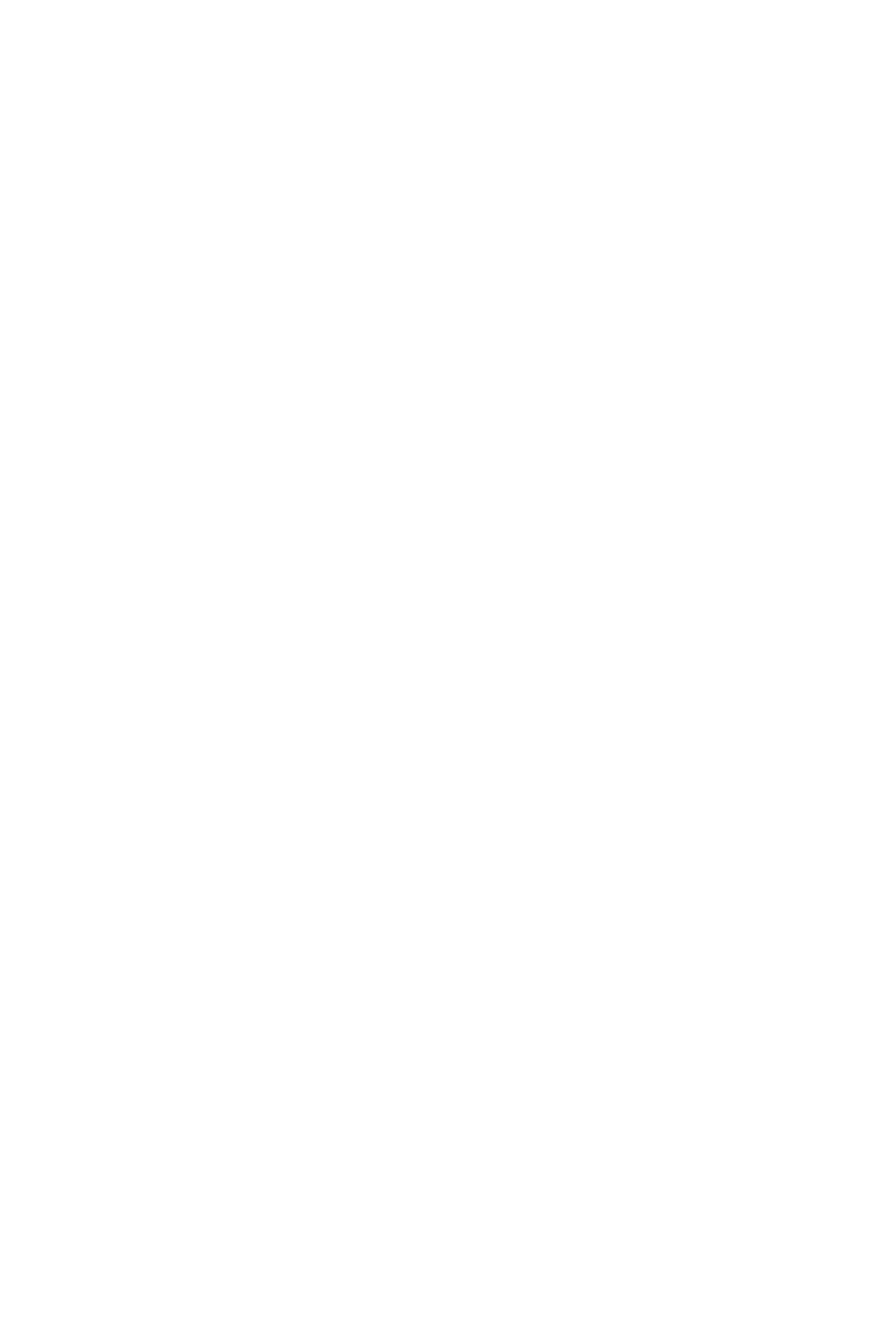
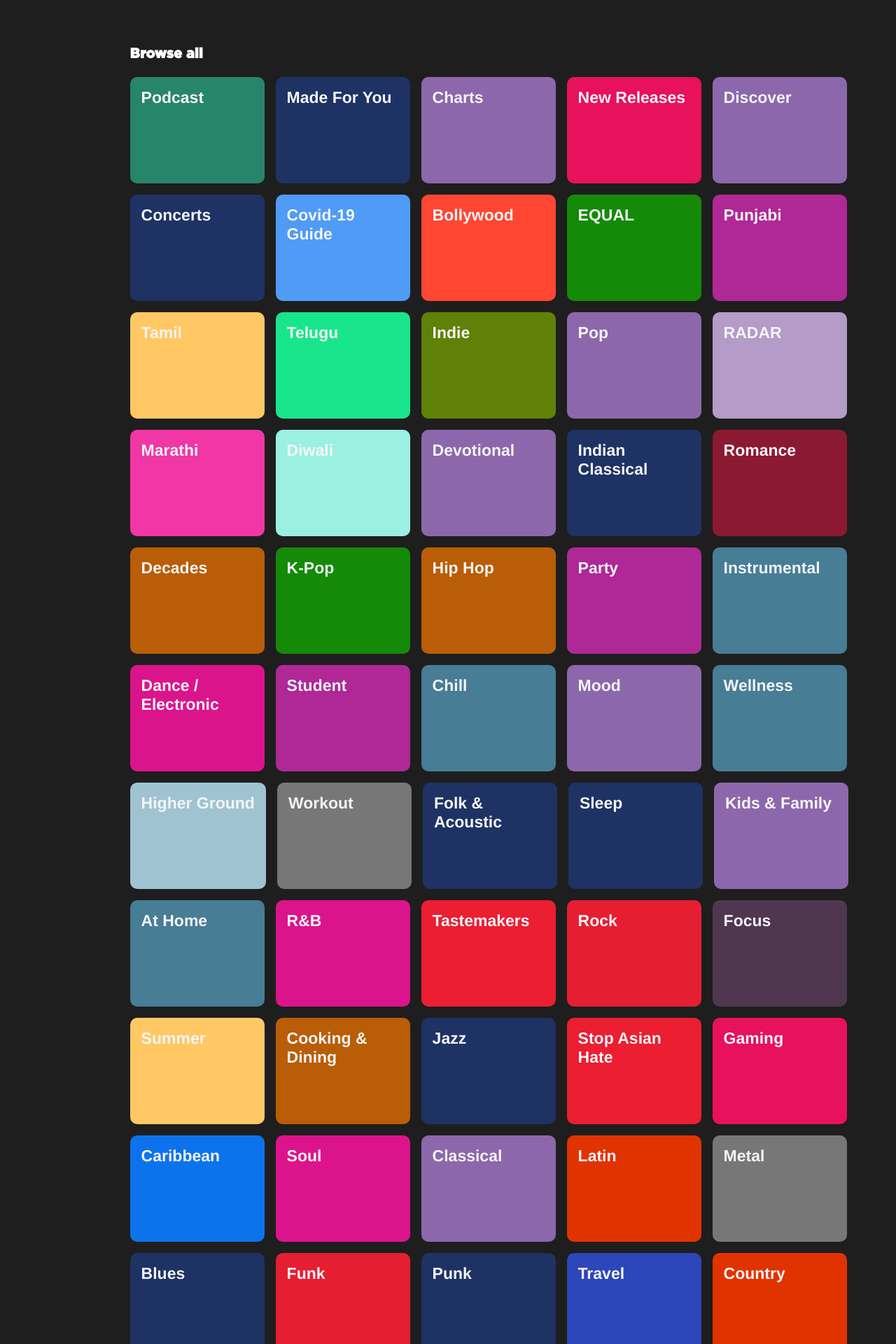
Before and after one commit to clubgamma/spotify-web-clone, a React (Create React App) app: page /search in a window 1280 px wide. Shown: the top 1920 px of the page at 70% size. Before the commit the page ends 800 px from the top, so only its background shows below. Built offline with nearby package versions, Linux system fonts and the light colour scheme; a web font is replaced by a local one.

Commit message:
feat:search page ui implemented

```diff
--- /dev/null
+++ b/src/Containers/Card/Card.js
@@ -0,0 +1,25 @@
+const Card = ({ title, bgColor, children }) => {
+  const style = {
+    color: "#f4f5f7",
+    minWidth: "160px",
+    height: "120px",
+    borderRadius: "10px",
+    backgroundColor: bgColor,
+    cursor: "pointer",
+    fontSize: "23px",
+    padding: "16px",
+    overflowWrap: "break-word",
+    textTransform: "capitalize",
+    marginBottom: "16px",
+    marginRight: "16px",
+  };
+
+  return (
+    <h3 style={style}>
+      {title}
+      <h3 style={{ fontSize: "23px" }}>{children}</h3>
+    </h3>
+  );
+};
+
+export default Card;
--- a/src/Containers/Layout/Layout.js
+++ b/src/Containers/Layout/Layout.js
@@ -5,10 +5,12 @@ import Home from "../Home/Home";
 import Login from "../Login/Login";
 import Playlist from "../Playlist/Playlist";
 import Signup from "../Signup/Signup";
+import Search from "../Search/Search";
 
 const Layout = () => {
   return (
     <Switch>
+      <Route path="/search" exact component={Search} />
       <Route path="/signup" exact component={Signup} />
       <Route path="/login" exact component={Login} />
       <Route path="/playlist" exact component={Playlist} />
--- /dev/null
+++ b/src/Containers/Search/Search.js
@@ -0,0 +1,104 @@
+import styles from "./Search.module.css";
+import Card from "../Card/Card";
+
+const Search = () => (
+  <div className={styles.temp}>
+    <div className={styles.container}>
+      <h1>Browse all</h1>
+
+      <div className={styles.wrapper}>
+        <Card title="podcast" bgColor="#27856a" />
+        <Card title="made for you" bgColor="#1e3264" />
+        <Card title="charts" bgColor="#8d67ab" />
+        <Card title="new releases" bgColor="#e8115b" />
+        <Card title="discover" bgColor="#8d67ab" />
+        <Card title="concerts" bgColor="#1e3264" />
+
+        <Card title="covid-19" bgColor="#509bf5">
+          guide
+        </Card>
+        <Card title="bollywood" bgColor="#ff4632" />
+        <Card title="EQUAL" bgColor="#148a08" />
+        <Card title="punjabi" bgColor="#af2896" />
+        <Card title="tamil" bgColor="#ffc864" />
+        <Card title="telugu" bgColor="#19e68c" />
+
+        <Card title="indie" bgColor="#608108" />
+        <Card title="pop" bgColor="#8d67ab" />
+        <Card title="RADAR" bgColor="#b49bc8" />
+        <Card title="marathi" bgColor="#f037a5" />
+        <Card title="diwali" bgColor="#9cf0e1" />
+        <Card title="devotional" bgColor="#8d67ab" />
+
+        <Card title="indian" bgColor="#1e3264">
+          classical
+        </Card>
+        <Card title="romance" bgColor="#8c1932" />
+        <Card title="decades" bgColor="#ba5d07" />
+        <Card title="k-pop" bgColor="#148a08" />
+        <Card title="hip hop" bgColor="#ba5d07" />
+        <Card title="party" bgColor="#af2896" />
+
+        <Card title="instrumental" bgColor="#477d95" />
+        <Card title="dance /" bgColor="#dc148c">
+          electronic
+        </Card>
+        <Card title="student" bgColor="#af2896" />
+        <Card title="chill" bgColor="#477d95" />
+        <Card title="mood" bgColor="#8d67ab" />
+        <Card title="wellness" bgColor="#477d95" />
+
+        <Card title="higher ground" bgColor="#a0c3d2" />
+        <Card title="workout" bgColor="#777777" />
+        <Card title="folk &" bgColor="#1e3264">
+          acoustic
+        </Card>
+        <Card title="sleep" bgColor="#1e3264" />
+        <Card title="kids & family" bgColor="#8d67ab" />
+        <Card title="at home" bgColor="#477d95" />
+
+        <Card title="r&b" bgColor="#dc148c" />
+        <Card title="tastemakers" bgColor="#eb1e32" />
+        <Card title="rock" bgColor="#e61e32" />
+        <Card title="focus" bgColor="#503750" />
+        <Card title="summer" bgColor="#ffc864" />
+        <Card title="cooking &" bgColor="#ba5d07">
+          dining
+        </Card>
+
+        <Card title="jazz" bgColor="#1e3264" />
+        <Card title="stop asian" bgColor="#eb1e32">
+          hate
+        </Card>
+        <Card title="gaming" bgColor="#e8115b" />
+        <Card title="caribbean" bgColor="#0d73ec" />
+        <Card title="soul" bgColor="#dc148c" />
+        <Card title="classical" bgColor="#8d67ab" />
+
+        <Card title="latin" bgColor="#e13300" />
+        <Card title="metal" bgColor="#777777" />
+        <Card title="blues" bgColor="#1e3264" />
+        <Card title="funk" bgColor="#e61e32" />
+        <Card title="punk" bgColor="#1e3264" />
+        <Card title="travel" bgColor="#2d46b9" />
+
+        <Card title="country" bgColor="#e13300" />
+        <Card title="anime" bgColor="#0d73ec" />
+        <Card title="songwriters" bgColor="#8c1932" />
+        <Card title="tv & movies" bgColor="#af2896" />
+        <Card title="ambient" bgColor="#477d95" />
+        <Card title="fresh finds" bgColor="#509bf5" />
+
+        <Card title="happier than" bgColor="#907255">
+          ever
+        </Card>
+        <Card title="music + talk" bgColor="#1e3264" />
+        <Card title="happy" bgColor="#8c1932">
+          holidays
+        </Card>
+      </div>
+    </div>
+  </div>
+);
+
+export default Search;
--- /dev/null
+++ b/src/Containers/Search/Search.module.css
@@ -0,0 +1,29 @@
+/* .temp {
+  width: 100vw;
+  height: 100vh;
+  margin: 0;
+  background-color: #090909;
+} */
+
+.container {
+  padding-top: 4rem;
+  padding-left: 11.6rem;
+  background-color: #1e1e1e;
+}
+
+.container h1 {
+  font-family: spotify;
+  color: #fff;
+  text-align: left;
+  font-weight: 700;
+  font-size: 20px;
+}
+
+.wrapper {
+  margin-top: 1.5rem;
+  display: flex;
+  flex-wrap: wrap;
+  /* min-height: 300px; */
+  /* min-width: 100%; */
+  /* margin-bottom: 16px; */
+}
```
